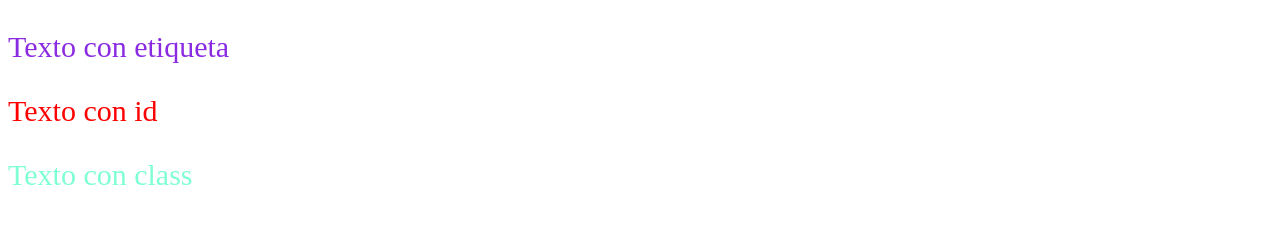
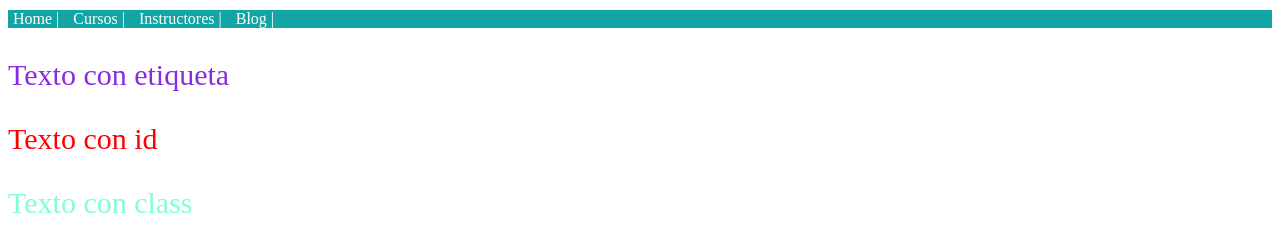
Before and after one commit to JARL9909/Curso_CSS, a plain HTML site: page css/index.html in a window 1280 px wide. Drawn offline with Linux system fonts and the light colour scheme.

```diff
--- a/css/index.html
+++ b/css/index.html
@@ -7,6 +7,16 @@
     <title>Document</title>
 </head>
 <body>
+    <header>
+        <nav>
+            <ul class="header_nav">
+                <li class="header_nav__item"><a href="">Home</a></li>
+                <li class="header_nav__item"><a href="">Cursos</a></li>
+                <li class="header_nav__item"><a href="">Instructores</a></li>
+                <li class="header_nav__item"><a href="">Blog</a></li>
+            </ul>
+        </nav>
+    </header>
     <main>
         <p>Texto con etiqueta</p>
         <p class="texto">Texto con id</p>
--- a/css/style.css
+++ b/css/style.css
@@ -12,3 +12,39 @@ p{
     color: aquamarine;
     font-size: 30px;
 }
+
+
+
+.header_nav{
+    margin-top: 10px;
+    list-style: none;
+    padding-left: 0;
+    background-color:#13a4a4 ;
+}
+
+.header_nav__item{
+    display: inline-block;
+}
+
+.header_nav__item a{
+    color: white;
+    padding: 5px;
+    border-radius: 2px;
+    text-decoration: none;
+
+}
+
+.header_nav__item a:hover{
+    color: blue;
+
+}
+
+.header_nav__item a:active{
+    color: red;
+
+}
+
+.header_nav__item a::after{
+    content:" | ";;
+
+}
```
Also changed, not shown: Resumen/Resumen.txt.
